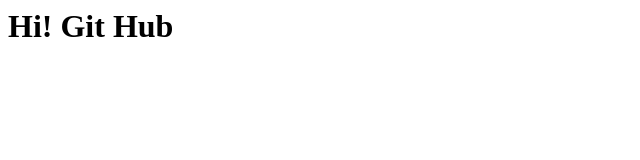
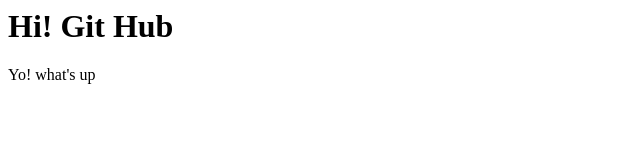
Before and after one commit to sanico2015/RepoTest, a plain HTML site: page index.html in a window 1280 px wide. Shown: the full height of the page, 0-640 px from the left. Drawn offline with Linux system fonts and the light colour scheme.

Commit message:
second version

```diff
--- a/index.html
+++ b/index.html
@@ -3,5 +3,6 @@
 <head><head>
 <body>
 <h1>Hi! Git Hub</h1>
+Yo! what's up
 </body>
 </html>
```
